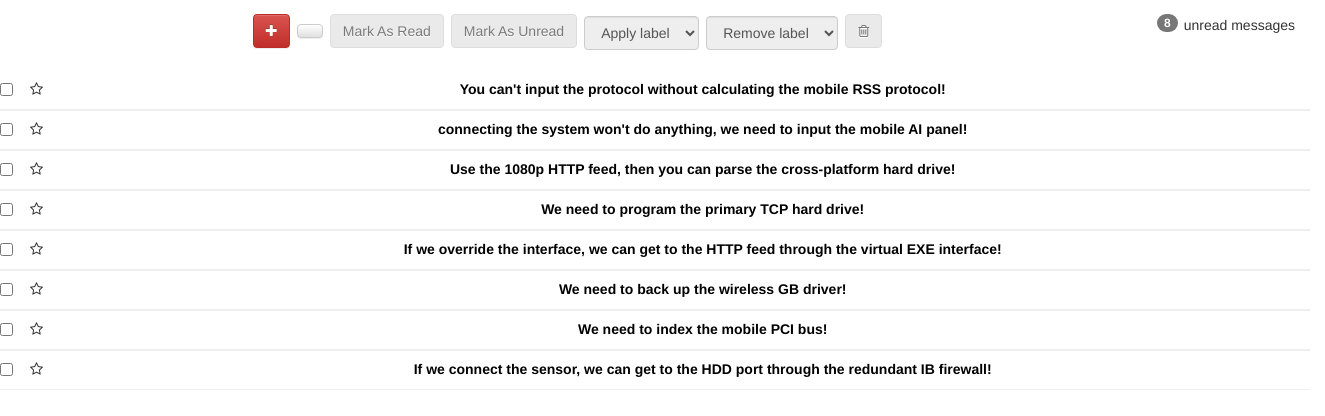
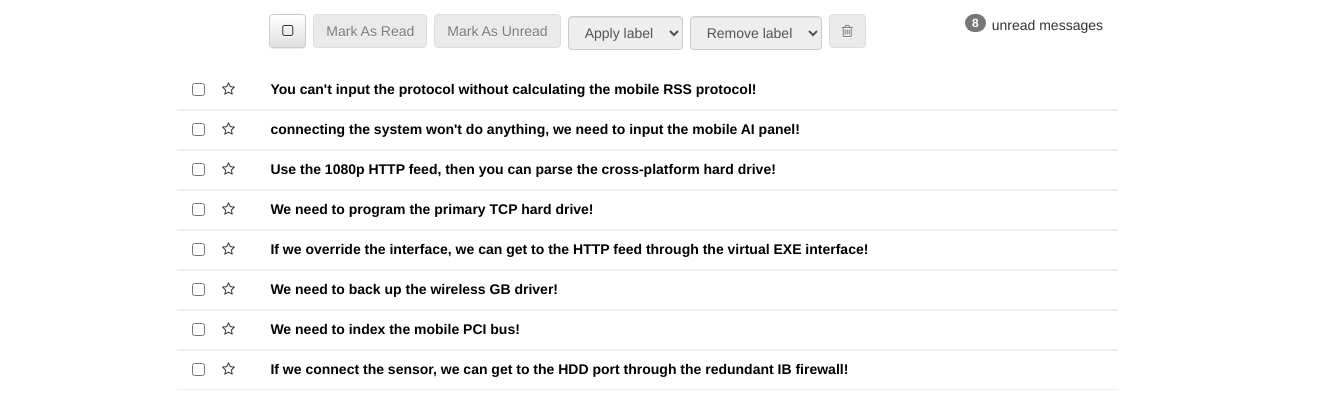
Before and after one commit to Hecariv/react-inbox, a React (Create React App) app: page / in a window 1280 px wide. Shown: the top 416 px of the page, 1325 px wide, since content can reach past the window. Built offline with nearby package versions, Linux system fonts and the light colour scheme.

Commit message:
last commit

```diff
--- a/src/App.css
+++ b/src/App.css
@@ -1,5 +1,7 @@
 .App {
   text-align: center;
+  margin: auto;
+  width: 70%;
 }
 
 .App-logo {
--- a/src/components/Compose.js
+++ b/src/components/Compose.js
@@ -5,6 +5,10 @@ class Compose extends Component {
     constructor(props) {
         super(props)
         this.state = {show: false}
+    }
+
+    showComppose = () => {
+        this.setState({show: !this.state.show})
     }
 
 
--- a/src/components/Toolbar.js
+++ b/src/components/Toolbar.js
@@ -34,16 +34,9 @@ class Toolbar extends Component {
 
     render() {
         const isDisabled = this.props.messages.find(msg => msg.isSelected) ? false : true
-        const msgs = () => {
-            const selectedMsgs = this.props.messages.filter(msg => msg.isSelected);
-            if (selectedMsgs.length === this.props.messages.length) {
-                return "fa fa-check-square-o";
-            } else if (selectedMsgs.length === 0) {
-                return "";
-            } else {
-                return "fa fa-minus-square-o"
-            }
-        }
+        const selectedMsgs = this.props.messages.filter(msg => msg.isSelected);
+        const msgs = selectedMsgs&&(selectedMsgs.length === this.props.messages.length) ?
+            "fa fa-check-square-o" : (selectedMsgs.length === 0) ? "fa fa-square-o" :  "fa fa-minus-square-o"
 
         return (
             <div className="row toolbar">
@@ -52,11 +45,8 @@ class Toolbar extends Component {
                         <span className="badge badge">{this.props.messages.filter(msg => !msg.isRead).length}</span>
                         unread messages
                     </p>
-                    <a onClick={this.showCompose} className="btn btn-danger">
-                        <i className="fa fa-plus"></i>
-                    </a>
                     <button onClick={this.changeMsgsStatus} className="btn btn-default">
-                        <i className={String(msgs)}></i>
+                        <i className={msgs}></i>
                     </button>
 
                     <button disabled={isDisabled} onClick={this.markAsRead} className="btn btn-default">
--- a/src/index.css
+++ b/src/index.css
@@ -72,3 +72,7 @@ footer.spacer {
 .fa-close {
   cursor: pointer;
 }
+
+.col-xs-11 {
+  text-align: left;
+}
```
